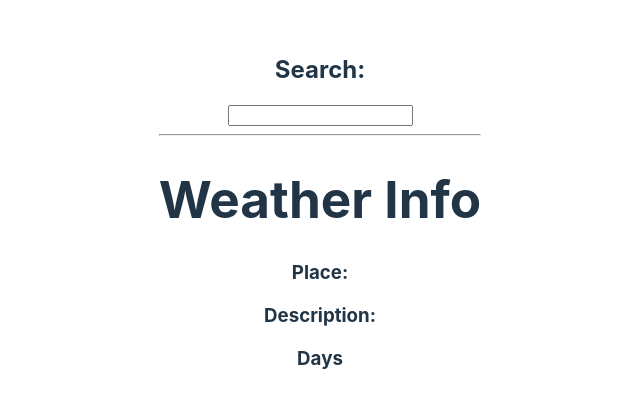
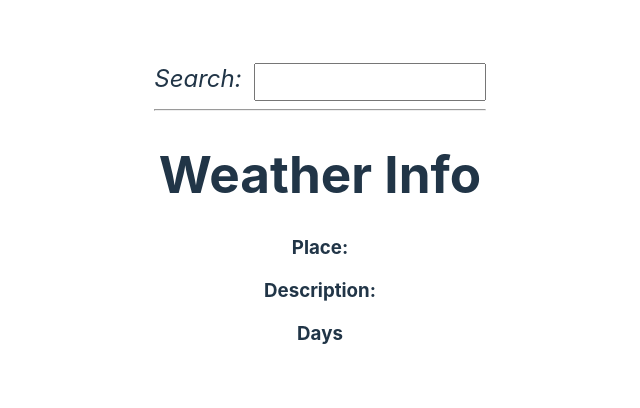
Before and after one commit to KickButtowski80/weather-forecast-predictor, a Vue app in the folder client/: page / in a window 1280 px wide. Shown: the part 186-594 px from the top of the page, without its empty margins (320-960 px from the left). Built offline with nearby package versions, Linux system fonts and the light colour scheme.

Commit message:
styled searchbox cmp

```diff
--- a/client/src/components/SearchBox.vue
+++ b/client/src/components/SearchBox.vue
@@ -1,16 +1,22 @@
 <template>
   <div>
-    <h2>Search:</h2>
-    <input type="text" name="" id="">
+    <span>Search:</span>
+    <input type="text" name="" id="" />
   </div>
 </template>
 
 <script>
-export default {
-
-}
+export default {};
 </script>
 
-<style>
-
+<style scoped>
+span {
+  font-size: 1.5rem;
+  font-style: oblique;
+  margin-right: 12px;
+}
+input {
+  height: 32px;
+  width: 224px;
+}
 </style>
```
